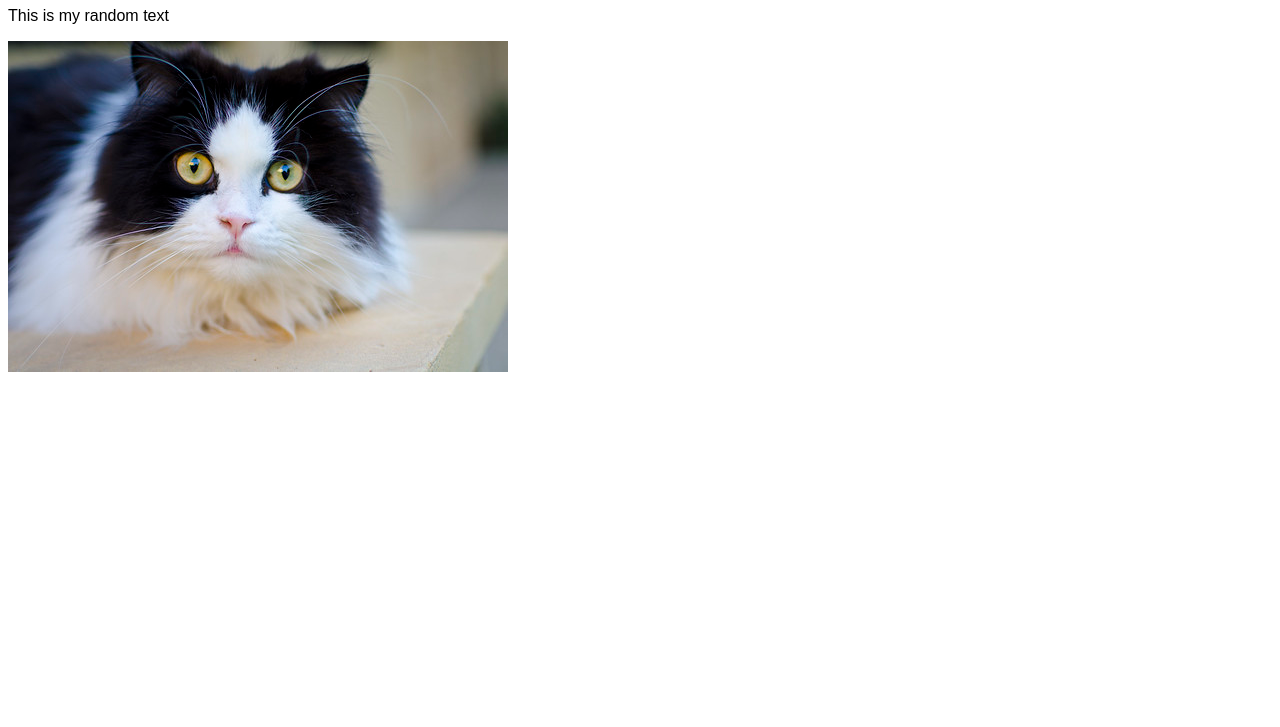
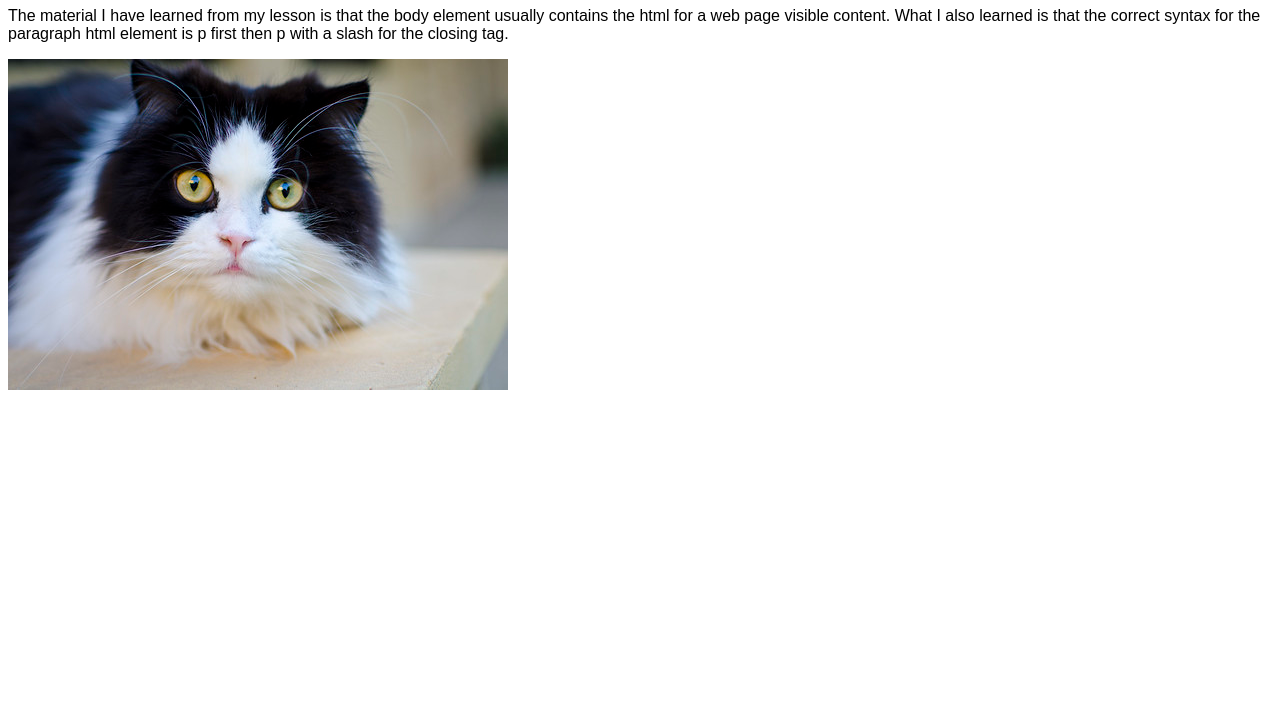
Before and after one commit to abisharehman/Internet-studio-Abisha-Rehman, a plain HTML site: page asg1/Index.html in a window 1280 px wide. Shown: the part 73-800 px from the top of the page. Drawn offline with Linux system fonts and the light colour scheme; files that its build step writes are made by us from their sources; files whose address does not match are found by name.

Commit message:
Update Index.html

```diff
--- a/asg1/Index.html
+++ b/asg1/Index.html
@@ -8,7 +8,8 @@
 <body>
 
 	<h1>Assignment 1</h1>
-	<p> This is my random text </p>
+	<p> The material I have learned from my lesson is that the body element usually contains the html for a web page visible content.
+	What I also learned is that the correct syntax for the paragraph html element is p first then p with a slash for the closing tag. </p>
 	<img src="assets/img/cat.jpg" alt="">
 
 	<script src="./assets/js/main.js"></script>
```
